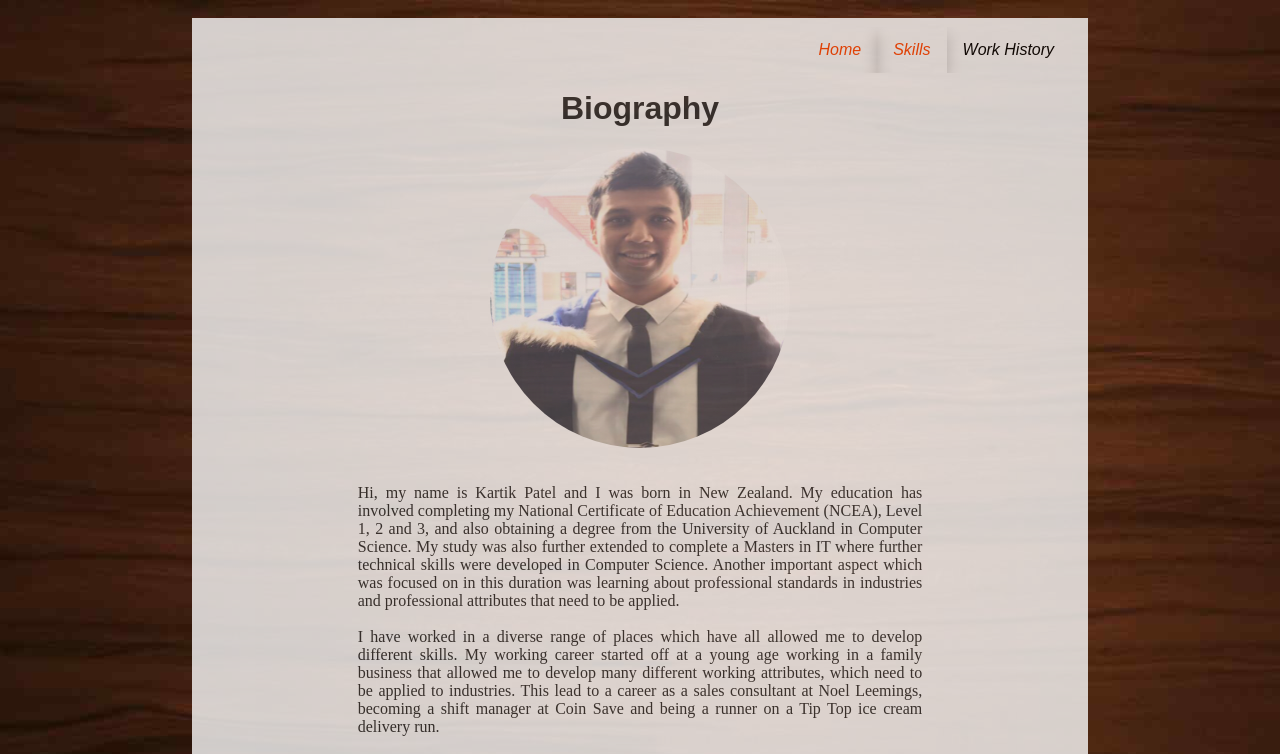
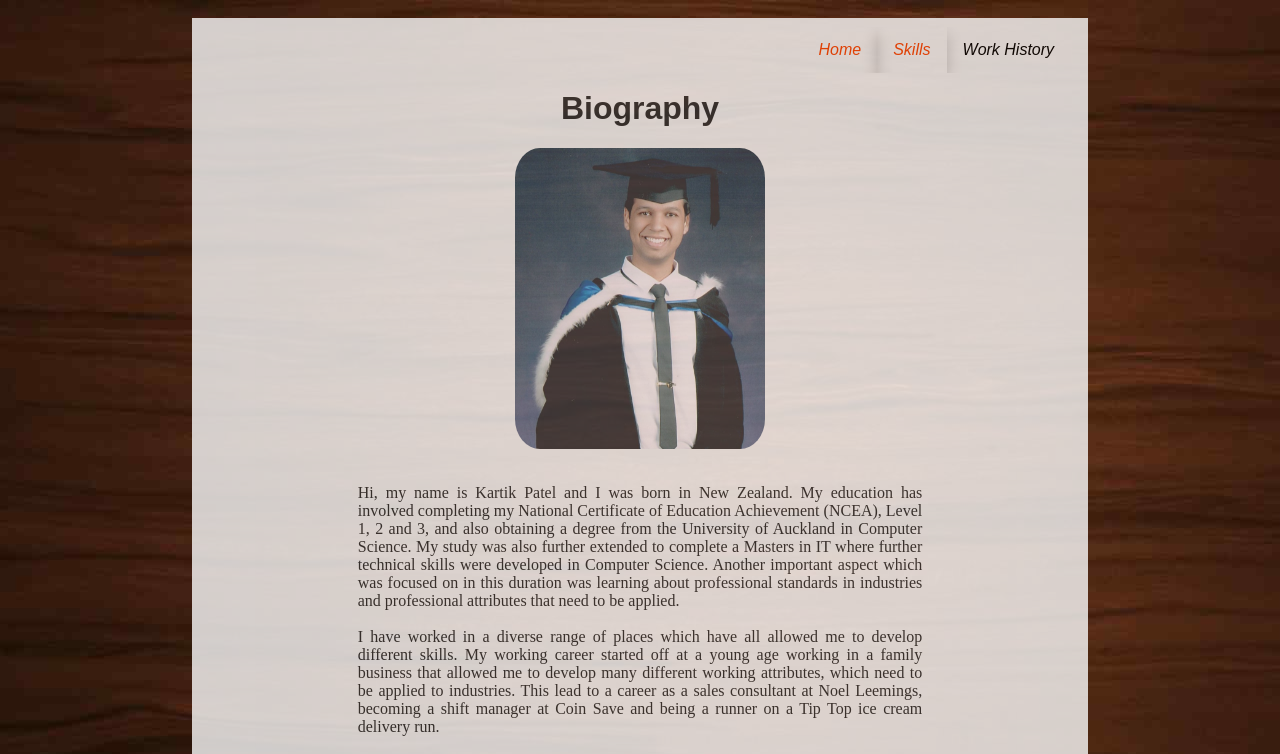
Before and after one commit to kartikkumarpatel/my-website, a React (Create React App) app: page /home in a window 1280 px wide. Shown: the top 754 px of the page. Built offline with nearby package versions, Linux system fonts and the light colour scheme.

Commit message:
image changed

```diff
--- a/src/home/Home.jsx
+++ b/src/home/Home.jsx
@@ -1,6 +1,6 @@
 import React, { Component } from 'react';
 import './home.css';
-import me from '../assests/image.jpg';
+import me from '../assests/me.jpg';
 import {Helmet} from 'react-helmet';
 
 class Home extends Component {
--- a/src/home/home.css
+++ b/src/home/home.css
@@ -1,7 +1,10 @@
 .user-image{
-	width: 300px;
-	height: 300px;
-	border-radius: 50%;
+	width: 40%;
+	height: auto;
+	border-top-left-radius: 10%;
+	border-top-right-radius: 10%;
+	border-bottom-left-radius: 10%;
+	border-bottom-right-radius: 10%;
 	z-index: 1;
 	opacity: 1;
 }
```
Also changed, not shown: src/assests/image.jpg (deleted), src/assests/me.jpg (added).
